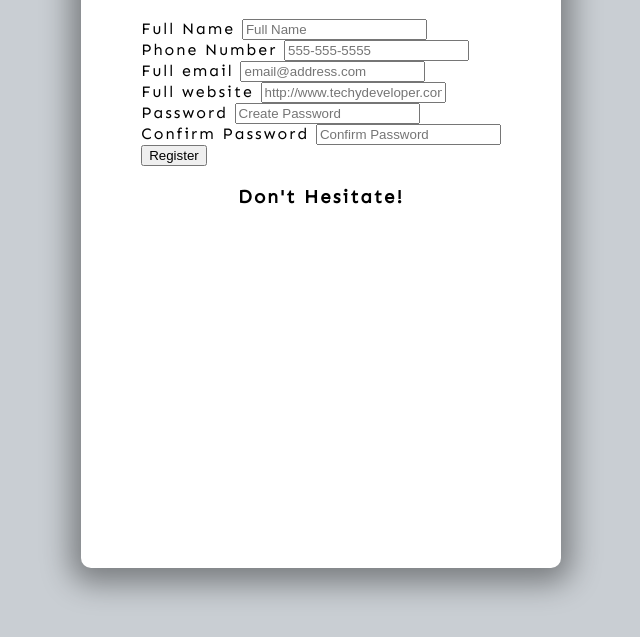
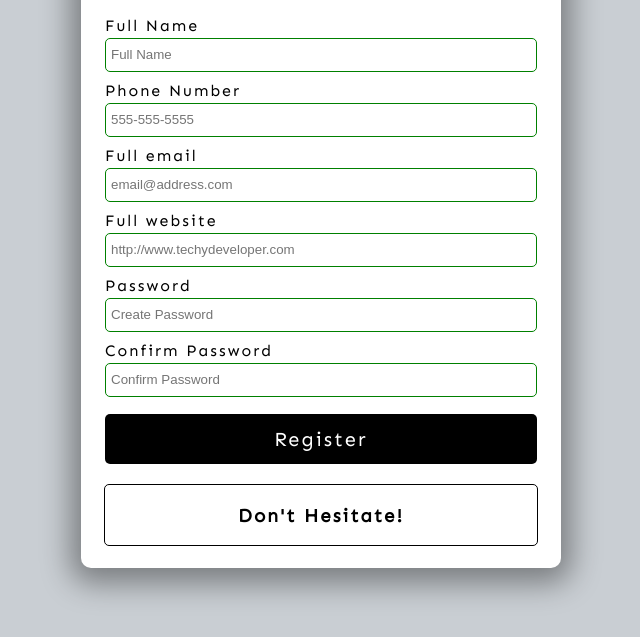
Before and after one commit to deep2sunny/Form-Validator, a plain HTML site: page index.html in a window 1280 px wide. Shown: the part 147-784 px from the top of the page, without its empty margins (319-959 px from the left). Drawn offline with Linux system fonts and the light colour scheme.

Commit message:
Add style to the form element

```diff
--- a/style.css
+++ b/style.css
@@ -25,3 +25,69 @@ body {
   border-radius: 10px;
   box-shadow: 0 5px 30px 10px rgba(0, 0, 0, 0.4);
 }
+
+/* Form */
+form {
+  width: 90%;
+}
+
+.form-group {
+  height: 65px;
+}
+
+label {
+  position: relative;
+  bottom: 3px;
+}
+
+input {
+  width: 100%;
+  height: 34px;
+  padding: 5px;
+  border: 1px solid black;
+  border-radius: 5px;
+  outline: none;
+  box-sizing: border-box;
+  transition: all 0.3s;
+}
+
+input:valid {
+  border: 1px solid green;
+}
+
+input:invalid {
+  border: 1px solid red;
+}
+
+button {
+  cursor: pointer;
+  color: white;
+  background: black;
+  border: none;
+  border-radius: 5px;
+  height: 50px;
+  width: 100%;
+  font-family: Sen, sans-serif;
+  font-size: 20px;
+  letter-spacing: 2px;
+  margin-top: 5px;
+}
+
+button:hover {
+  filter: brightness(200%);
+  background: rgb(22, 22, 22);
+}
+
+button:focus {
+  outline: none;
+}
+
+.message-container {
+  border: 1px solid black;
+  border-radius: 5px;
+  width: 90%;
+  margin-top: 20px;
+  display: flex;
+  justify-content: center;
+  color: black;
+}
```
